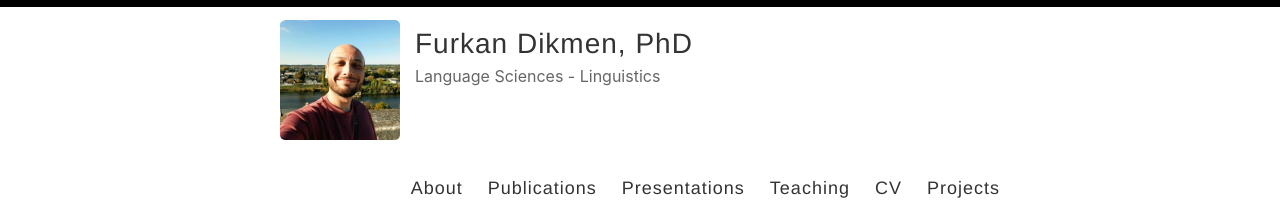
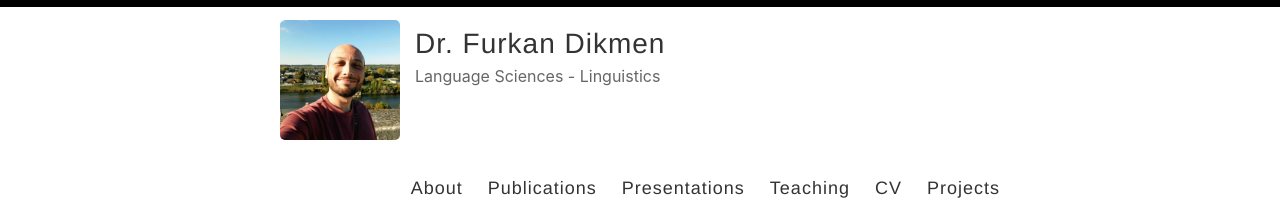
Before and after one commit to furkandikmen/furkandikmen.github.io, a Jekyll site: the page built from index.html, in a window 1280 px wide. Shown: the top 222 px of the page. Built offline with Jekyll 4.4.1, drawn with Linux system fonts in a browser that asks for light colours; the list of posts is cut into pages by our own code.

Commit message:
Update site name in configuration file

```diff
--- a/_config.yml
+++ b/_config.yml
@@ -3,7 +3,7 @@
 #
 
 # Name of your site (displayed in the header)
-name: Furkan Dikmen, PhD
+name: Dr. Furkan Dikmen
 
 # Name of the author
 author: Furkan Dikmen
```
